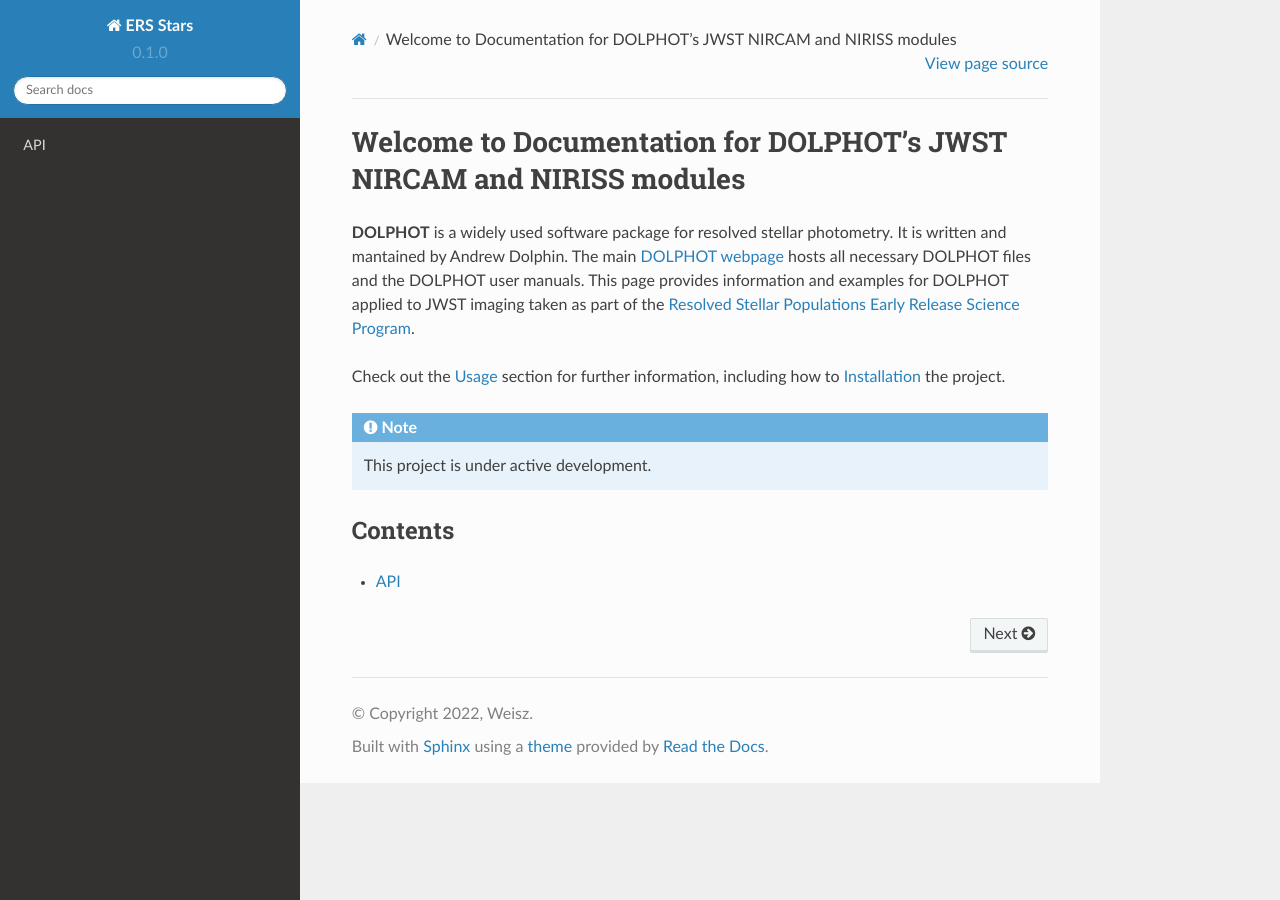
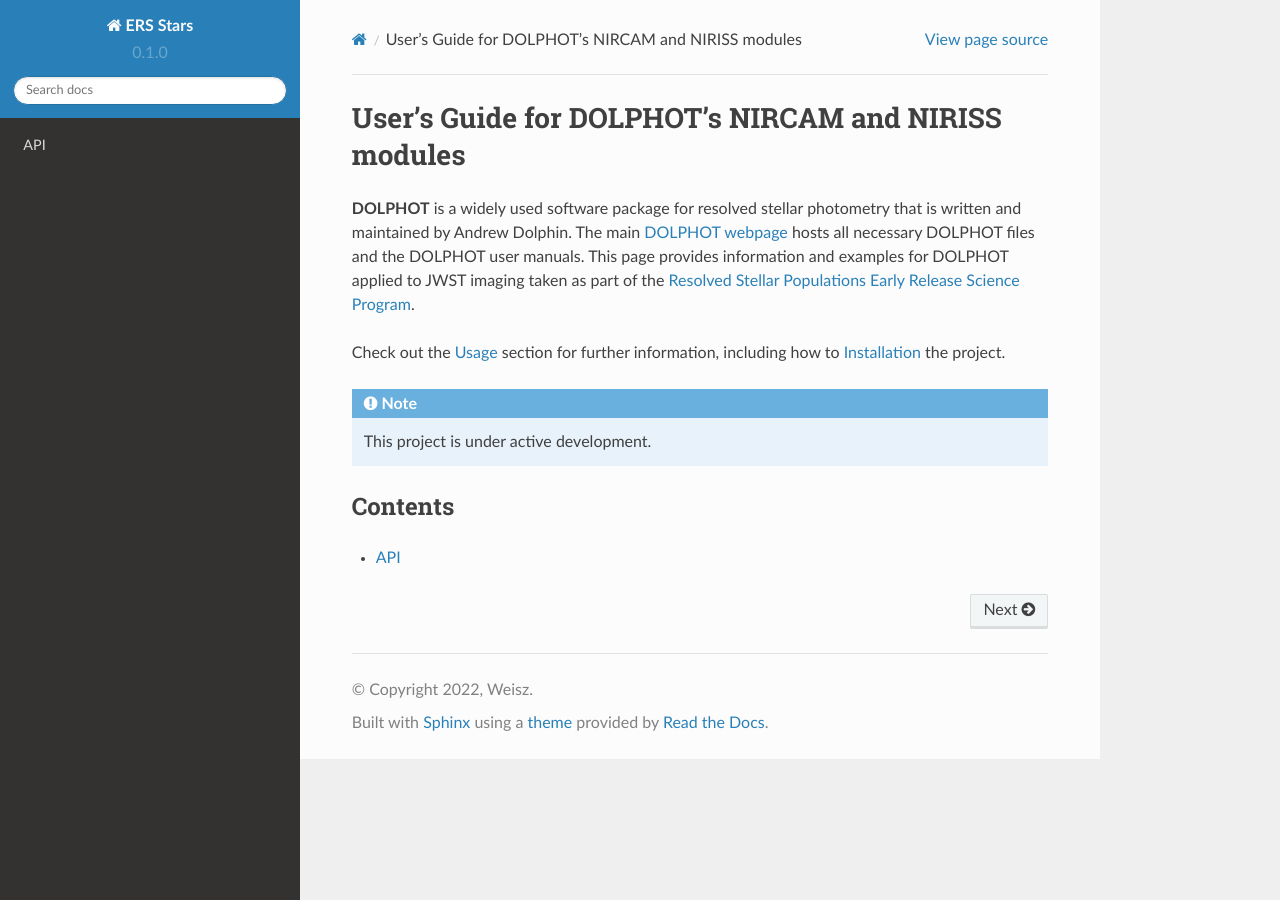
Before and after one commit to ers-stars/dolphot_jwst, a Sphinx documentation site: the page built from docs/source/index.rst, in a window 1280 px wide. Built offline with Sphinx 7.4.7 and the Read the Docs theme 2.0.0, drawn with Linux system fonts in a browser that asks for light colours.

Commit message:
Update index.rst

```diff
--- a/docs/source/index.rst
+++ b/docs/source/index.rst
@@ -1,7 +1,7 @@
-Welcome to Documentation for DOLPHOT's JWST NIRCAM and NIRISS modules
+User's Guide for DOLPHOT's NIRCAM and NIRISS modules
 ===================================
 
-**DOLPHOT** is a widely used software package for resolved stellar photometry.  It is written and mantained by Andrew Dolphin.  The main `DOLPHOT webpage <http://americano.dolphinsim.com/dolphot/>`_ hosts all necessary DOLPHOT files and the DOLPHOT user manuals.  This page provides information and examples for DOLPHOT applied to JWST imaging taken as part of the `Resolved Stellar Populations Early Release Science Program <https://ers-stars.github.io>`_.
+**DOLPHOT** is a widely used software package for resolved stellar photometry that is written and maintained by Andrew Dolphin.  The main `DOLPHOT webpage <http://americano.dolphinsim.com/dolphot/>`_ hosts all necessary DOLPHOT files and the DOLPHOT user manuals.  This page provides information and examples for DOLPHOT applied to JWST imaging taken as part of the `Resolved Stellar Populations Early Release Science Program <https://ers-stars.github.io>`_.
 
 
 
```
